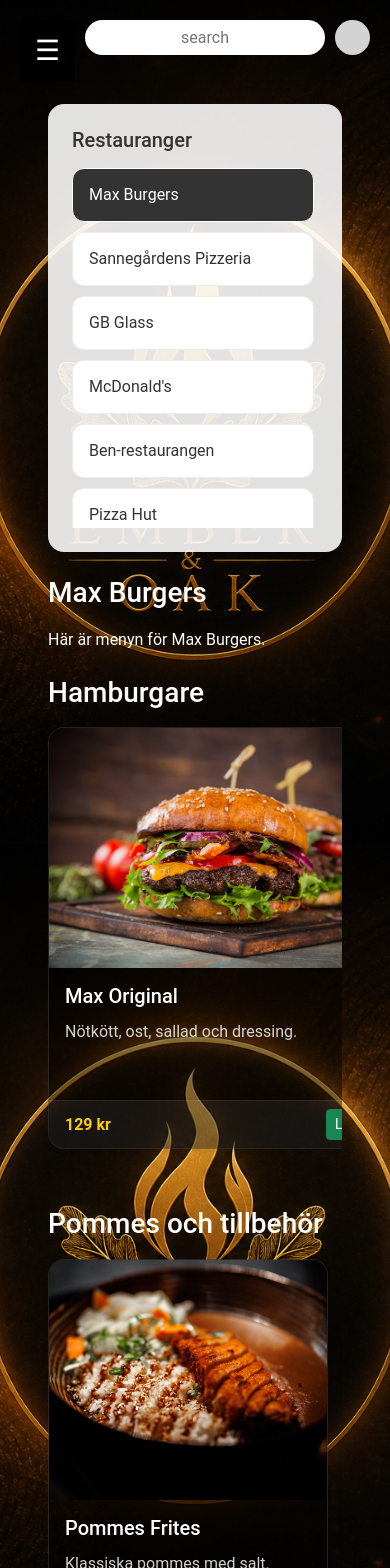
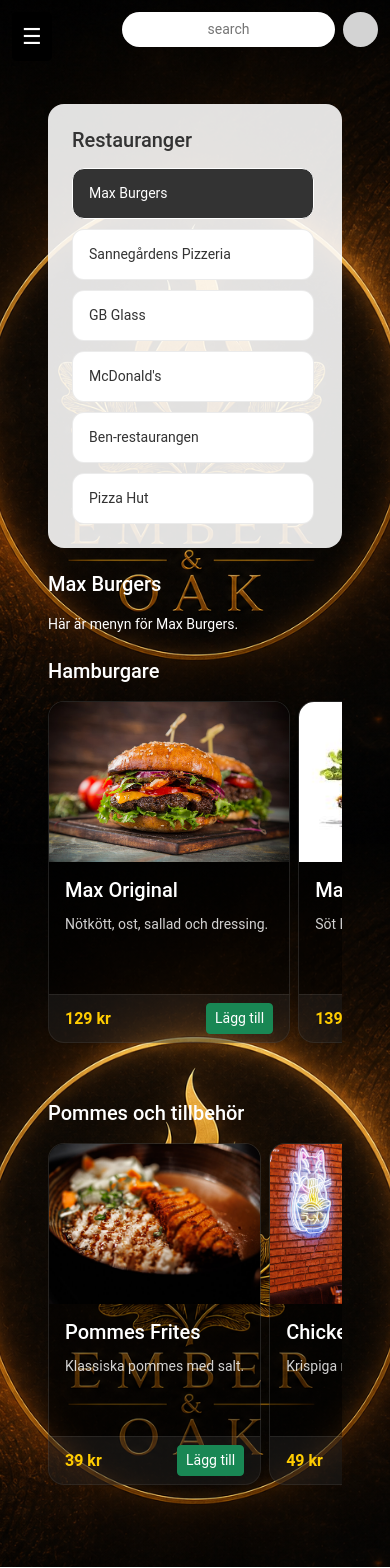
Before and after one commit to samuelrah/mat, a React (Create React App) app in the folder mat.app/: page /menu in a window 390 px wide. Shown: the top 1568 px of the page. Built offline with nearby package versions, Linux system fonts and the light colour scheme.

Commit message:
Responsiv

```diff
--- a/mat.app/src/CSS/App.css
+++ b/mat.app/src/CSS/App.css
@@ -466,3 +466,72 @@
 background: linear-gradient(to right, var(--aqua), var(--green));
 font-family: var(--body);
 }
+
+/* Responsive typography and breakpoints */
+:root {
+  --bp-mobile: 600px;
+  --bp-tablet: 1024px;
+  --bp-desktop: 1440px;
+}
+
+html { box-sizing: border-box; }
+*, *:before, *:after { box-sizing: inherit; }
+
+body {
+  font-size: clamp(14px, 1.6vw, 18px);
+  -webkit-font-smoothing: antialiased;
+  -moz-osx-font-smoothing: grayscale;
+}
+
+/* Mobile (phone) styles */
+@media (max-width: 600px) {
+  .header-bar { height: 56px; }
+  .burger { top: 12px; left: 12px; font-size: 22px; padding: 8px 10px; }
+  .top-right { top: 12px; right: 12px; gap: 8px; }
+  .menu-card-img-top { height: 160px; }
+  .menu-scroll-item { min-width: 200px; }
+  .menu-items-scroll { gap: 0.5rem; }
+  .content { position: relative; bottom: auto; padding: 100px 12px; }
+  .sidebar { width: 80%; left: -80%; }
+  .menu-page { padding-top: 70px; }
+  .menu-section-title { font-size: 1.25rem; }
+  .admin-grid { grid-template-columns: 1fr; max-width: 100%; }
+  .form-row { grid-template-columns: 1fr; }
+}
+
+/* Tablet / iPad styles */
+@media (min-width: 601px) and (max-width: 1024px) {
+  .header-bar { height: 64px; }
+  .burger { top: 16px; left: 16px; font-size: 24px; }
+  .top-right { top: 16px; right: 16px; }
+  .menu-card-img-top { height: 200px; }
+  .menu-scroll-item { min-width: 240px; }
+  .menu-items-scroll { gap: 0.75rem; }
+  .content { position: relative; bottom: auto; padding: 110px 18px; }
+  .sidebar { width: 300px; left: -300px; }
+  .menu-page { padding-top: 76px; }
+}
+
+/* Desktop styles */
+@media (min-width: 1025px) and (max-width: 1440px) {
+  .header-bar { height: 70px; }
+  .burger { top: 18px; left: 18px; font-size: 26px; }
+  .top-right { top: 18px; right: 18px; }
+  .menu-card-img-top { height: 300px; }
+  .menu-scroll-item { min-width: 320px; }
+  .menu-items-scroll { gap: 1rem; }
+  .content { bottom: 100px; }
+  .sidebar { width: 300px; left: -300px; }
+  .menu-page { padding-top: 80px; }
+}
+
+/* TV / very large screens */
+@media (min-width: 1441px) {
+  .header-bar { height: 80px; }
+  .burger { top: 24px; left: 24px; font-size: 30px; }
+  .top-right { top: 24px; right: 24px; }
+  .menu-card-img-top { height: 420px; }
+  .menu-scroll-item { min-width: 360px; }
+  .menu-section-title { font-size: 2.5rem; }
+  .admin-grid { max-width: 1200px; }
+}
--- a/mat.app/src/JSX/Menu.jsx
+++ b/mat.app/src/JSX/Menu.jsx
@@ -1,5 +1,5 @@
 import React, { useEffect, useState, useRef } from "react";
-import { useNavigate } from "react-router-dom";
+import { useNavigate, useLocation } from "react-router-dom";
 import { restaurants } from "./menuData";
 
 function ScrollableMenuSection({ section }) {
@@ -78,6 +78,9 @@
 
 export default function Menu() {
   const navigate = useNavigate();
+  const location = useLocation();
+  const params = new URLSearchParams(location.search);
+  const queryParam = params.get('q') || '';
   const [selectedRestaurant, setSelectedRestaurant] = useState(restaurants[0]);
 
   /* Omvandlar prissträng till ett numeriskt värde för beräkningar. */
@@ -153,6 +156,48 @@
           </div>
 
           <div className="col-12 col-md-9">
+            {/* If a search query exists, show filtered results across sections */}
+            {queryParam ? (
+              <div className="menu-section mb-4">
+                <h3 className="menu-section-title">Sökresultat för "{queryParam}"</h3>
+                <div className="menu-items-scroll">
+                  {selectedRestaurant.sections.flatMap((section) =>
+                    section.items
+                      .filter((item) =>
+                        (item.name + ' ' + item.description)
+                          .toLowerCase()
+                          .includes(queryParam.toLowerCase())
+                      )
+                      .map((item) => (
+                        <div className="menu-scroll-item" key={`${item.name}-${section.title}`}>
+                          <div className="menu-card card h-100 shadow-sm overflow-hidden">
+                            <img
+                              src={process.env.PUBLIC_URL + "/MAT-IMAGES/" + item.image}
+                              alt={item.name}
+                              className="menu-card-img-top"
+                            />
+                            <div className="card-body">
+                              <h5>{item.name}</h5>
+                              <p className="menu-card-text">{item.description}</p>
+                            </div>
+                            <div className="card-footer menu-card-footer d-flex justify-content-between align-items-center">
+                              <span>{item.price}</span>
+                              <button
+                                type="button"
+                                className="btn btn-sm btn-success"
+                                onClick={() => addToCart(item, selectedRestaurant.name)}
+                              >
+                                Lägg till
+                              </button>
+                            </div>
+                          </div>
+                        </div>
+                      ))
+                  )}
+                </div>
+              </div>
+            ) : (
+              <>
                 <div className="menu-section mb-4">
                   <h3 className="menu-section-title">{selectedRestaurant.name}</h3>
                   <p className="menu-card-text">Här är menyn för {selectedRestaurant.name}.</p>
@@ -190,6 +235,8 @@
                     </div>
                   </div>
                 ))}
+              </>
+            )}
           </div>
         </div>
       </div>
--- a/mat.app/src/Main/App.js
+++ b/mat.app/src/Main/App.js
@@ -71,7 +71,8 @@
   const handleSearchChange = (event) => {
     const value = event.target.value;
     setSearchQuery(value);
-    navigate('/menu');
+    // Navigate to /menu with query param so the Menu page can read/filter results
+    navigate(`/menu?q=${encodeURIComponent(value)}`);
   };
 
   return (
```
Lines whose indentation alone changed are shown as unchanged.
